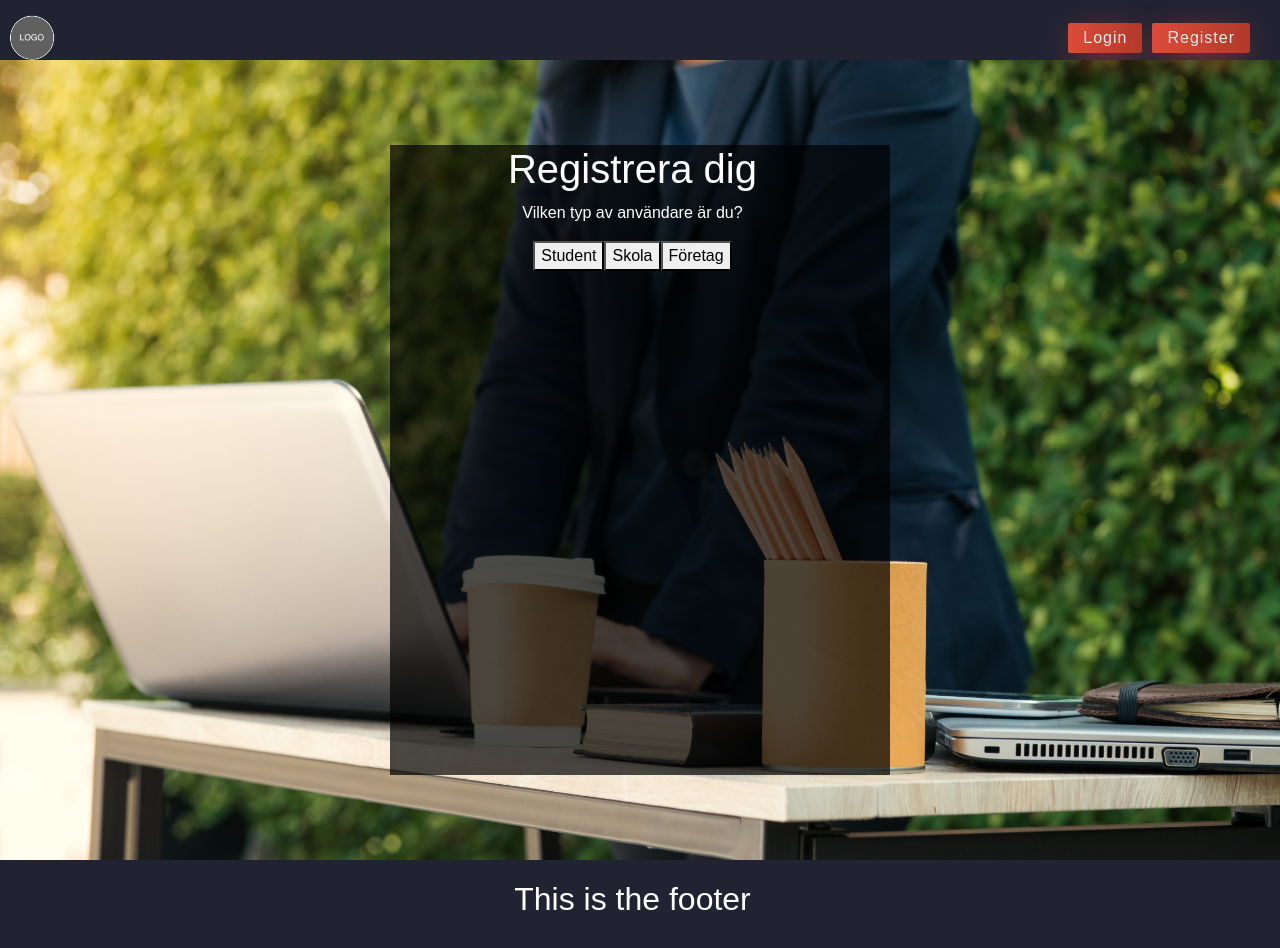
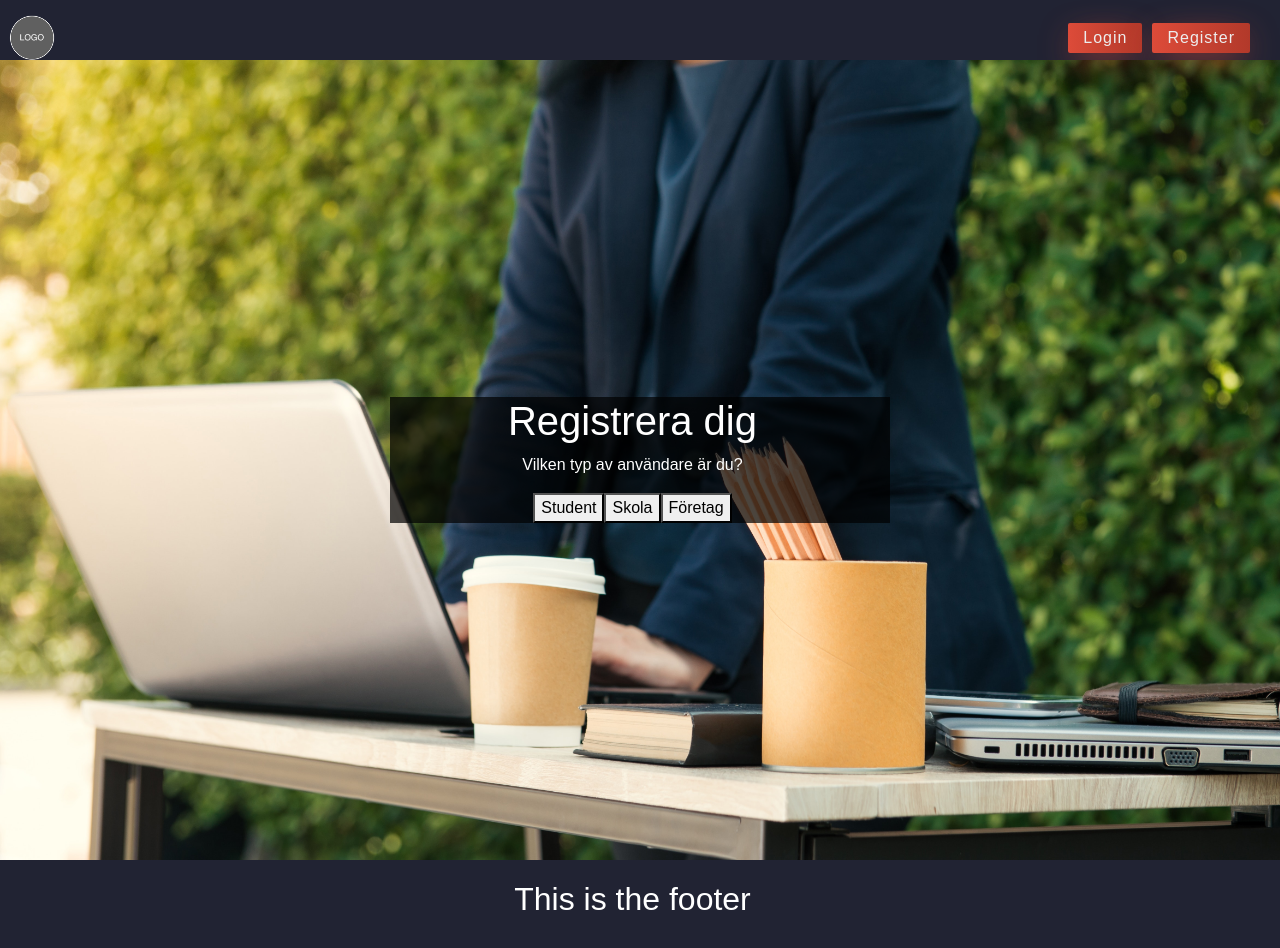
Before and after one commit to KaChr/lead-app, a React (Create React App) app: page /register in a window 1280 px wide. Shown: the top 948 px of the page. Built offline with nearby package versions, Linux system fonts and the light colour scheme.

Commit message:
made some improvements on the css

```diff
--- a/src/pages/register/RegisterPage.css
+++ b/src/pages/register/RegisterPage.css
@@ -1,6 +1,6 @@
 .bg-transparent-black-register {
     background-color: rgba(0, 0, 0, 0.7);
-    height: 630px;
+    height: auto;
 }
 
 .type-of-user-text {
```
